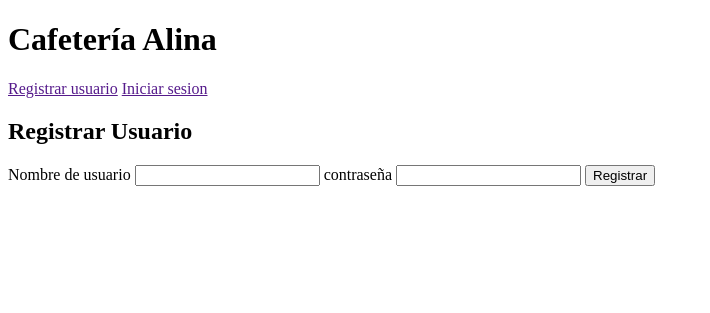
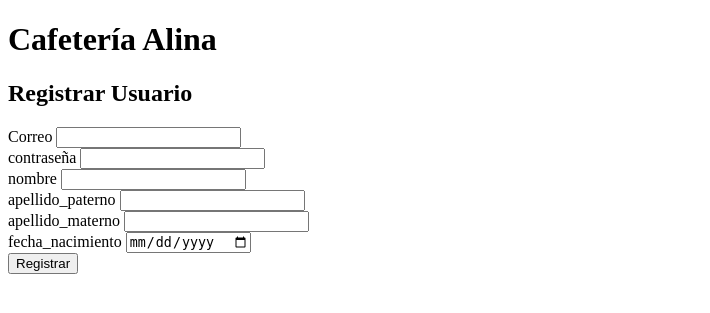
Before and after one commit to shosholanda/cafeteria-alina, a Flask app: page /auth/registrar in a window 1280 px wide. Shown: the top 313 px of the page, without its empty margins (0-710 px from the left). Run offline with Flask 3, Linux system fonts and the light colour scheme.

Commit message:
Fixed bug: cannot save data to sql

```diff
--- a/cafeteria_alina/controller/auth.py
+++ b/cafeteria_alina/controller/auth.py
@@ -30,21 +30,27 @@ auth = Blueprint('auth', __name__, url_prefix='/auth') # Crear la sesion
 @auth.route('/registrar', methods=['GET', 'POST'])
 def registrar_usuario():
     if request.method == 'POST':
-        usuario = request.form.get('usuario')
+
+        usuario = request.form.get('correo')
         contraseña = request.form.get('contraseña')
+        nombre = request.form.get('nombre')
+        apellido_paterno = request.form.get('apellido_paterno')
+        apellido_materno = request.form.get('apellido_materno')
+        fecha_nacimiento = request.form.get('fecha_nacimiento')
 
-        usuario = Usuario(usuario, generate_password_hash(contraseña))
+
+        user = Usuario(usuario, generate_password_hash(contraseña), nombre, apellido_paterno, apellido_materno, fecha_nacimiento)
 
         error = None
 
         if not usuario:
             error = 'Se requiere nombre de usuario'
-        elif not contraseña:
+        if not contraseña:
             error = 'Se requere una contraseña'
 
 
         if not get_usuario(usuario):
-            crear_usuario(usuario)
+            crear_usuario(user)
 
         else:
             error = 'Usuario ya existe'
@@ -52,5 +58,6 @@ def registrar_usuario():
 
 
 
-        flash(error)
+        if error != None:
+            flash(error)
     return render_template('auth/register.html')
--- a/cafeteria_alina/model/repository/repo_usuario.py
+++ b/cafeteria_alina/model/repository/repo_usuario.py
@@ -1,8 +1,8 @@
 #Import el usuario con sus atributos como objetox
-from model.usuario import Usuario
+from cafeteria_alina.model.usuario import Usuario
 
 #Importar la base de datos.
-from model import db
+from cafeteria_alina import db
 
 def get_usuario(correo):
     '''Obtiene un usuario dado su correo.'''
--- a/cafeteria_alina/model/usuario.py
+++ b/cafeteria_alina/model/usuario.py
@@ -6,7 +6,7 @@ class Usuario(db.Model):
     __tablename__ = 'usuario'
     correo = db.Column('correo', db.String(100), primary_key = True)
     #Se guarda como hash
-    contraseña = db.Column('contraseña', db.String(40), nullable = False)
+    contraseña = db.Column('contraseña', db.String(102), nullable = False)
     nombre = db.Column('nombre', db.String(100), nullable = False)
     apellido_paterno = db.Column('apellido_paterno', db.String(100), nullable = False)
     apellido_materno = db.Column('apellido_materno', db.String(100), nullable = False)
@@ -21,11 +21,13 @@ class Usuario(db.Model):
                  contraseña,
                  nombre,
                  apellido_paterno,
+                 apellido_materno,
                  fecha_nacimiento):
         self.correo = correo
         self.contraseña = contraseña
         self.nombre = nombre
         self.apellido_paterno = apellido_paterno
+        self.apellido_materno = apellido_materno
         self.fecha_nacimiento = fecha_nacimiento
 
     # String representation
--- a/cafeteria_alina/templates/auth/register.html
+++ b/cafeteria_alina/templates/auth/register.html
@@ -5,11 +5,26 @@
 {% endblock %}
 
 {% block content %}
-    <form mmethod="POST">
-        <label for="usuario">Nombre de usuario</label>
-        <input type="text" name="usuario" id="usuario" required>
+    <form method="POST">
+        <label for="correo">Correo</label>
+        <input type="text" name="correo" id="correo" required>
+        <br>
         <label for="contraseña">contraseña</label>
         <input type="password" name="contraseña" id="contraseña" required>
+        <br>
+        <label for="nombre">nombre</label>
+        <input type="text" name="nombre" id="nombre" required>
+        <br>
+        <label for="apellido_paterno">apellido_paterno</label>
+        <input type="text" name="apellido_paterno" id="apellido_paterno" required>
+        <br>
+        <label for="apellido_materno">apellido_materno</label>
+        <input type="text" name="apellido_materno" id="apellido_materno" required>
+        <br>
+        <label for="fecha_nacimiento">fecha_nacimiento</label>
+        <input type="date" name="fecha_nacimiento" id="fecha_nacimiento" required>
+        <br>
         <input type="submit" value="Registrar">
+
     </form>
 {% endblock %}
--- a/cafeteria_alina/templates/base.html
+++ b/cafeteria_alina/templates/base.html
@@ -4,7 +4,7 @@
     <meta charset="UTF-8">
     <meta name="viewport" content="width=device-width, initial-scale=1.0">
     <title>
-        Cafetería ALINA -
+        ALINA -
         {% block title %}
         {% endblock %}
     </title>
@@ -14,11 +14,6 @@
         <div>
             <h1>Cafetería Alina</h1>
         </div>
-
-        <nav>
-            <a href="">Registrar usuario</a>
-            <a href="">Iniciar sesion</a>
-        </nav>
     </header>
     <section>
         <header>
```
